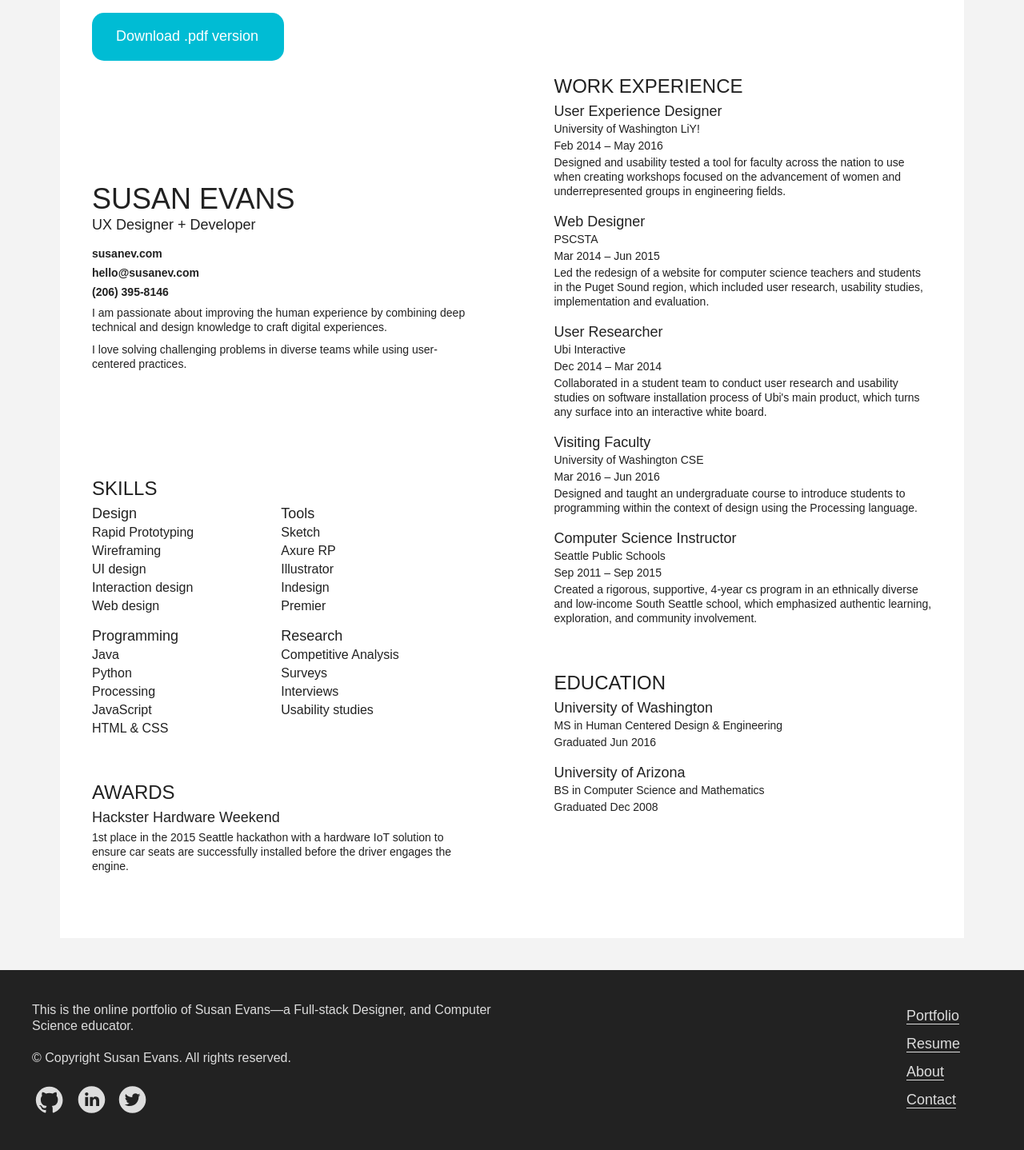
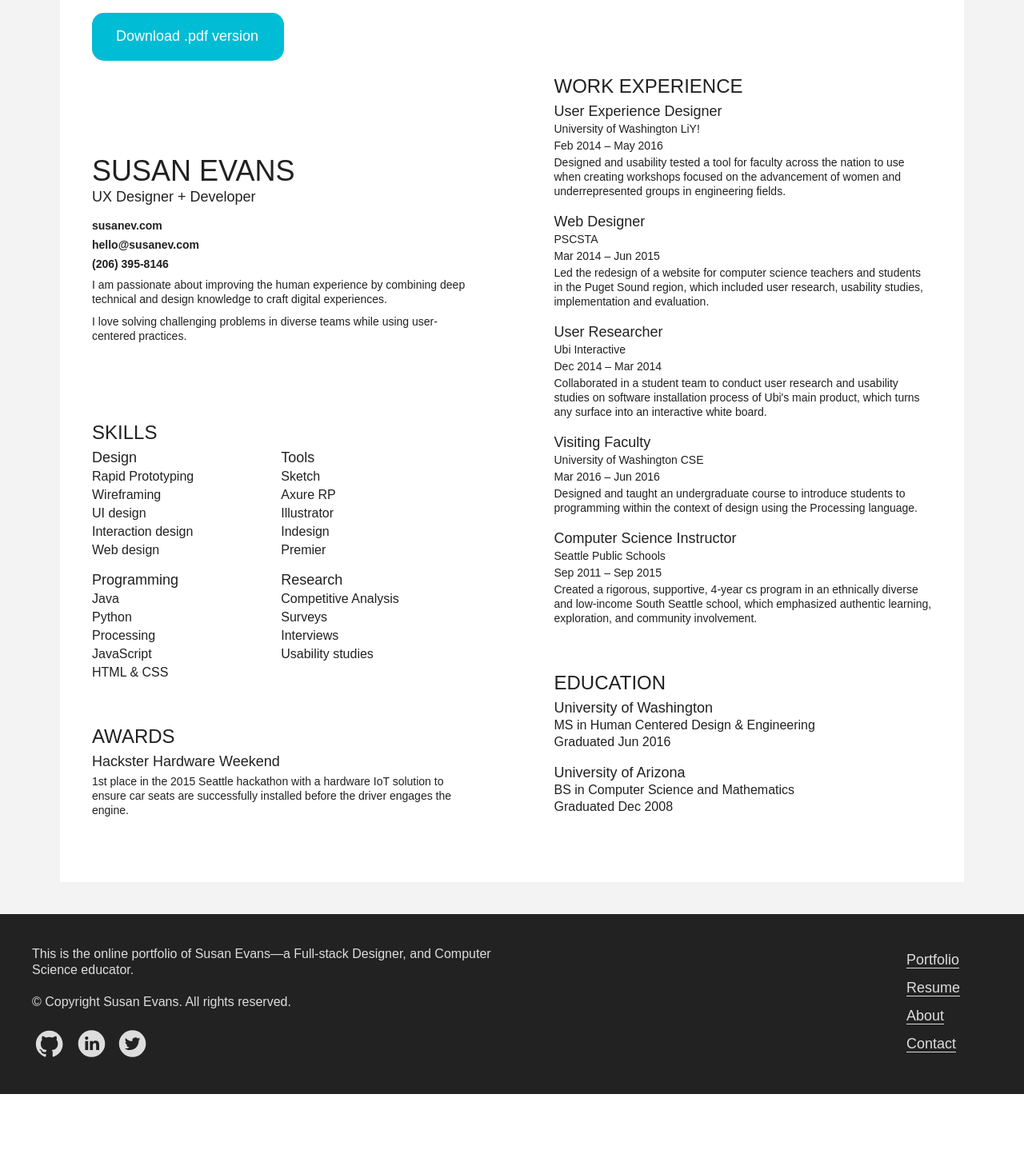
Before and after one commit to susanev/susanev.github.io, a PHP site: page /resume.html in a window 1280 px wide. Shown: the part 257-1695 px from the top of the page at 80% size. After the commit the page ends 1625 px from the top, so only its background shows below. Run offline with PHP 8.4, Linux system fonts and the light colour scheme.

Commit message:
a few more resume fixes

```diff
--- a/css/styles.css
+++ b/css/styles.css
@@ -291,7 +291,7 @@ footer p {
 
 /* resume styles */
 .resume {
-    height: 1285px;
+    height: 1215px;
 }
 .resume-left, .resume-right {
     width: 45%;
@@ -334,12 +334,16 @@ footer p {
     margin-bottom: 20px;
 }
 
+.ed-type p {
+    font-size: 16px;
+}
+
 .work-type p, .education p{
     margin-bottom: 3px;
 }
 
 .intro-block {
-    margin: 135px 0;
+    margin: 100px 0;
 }
 
 .social-media {
```
